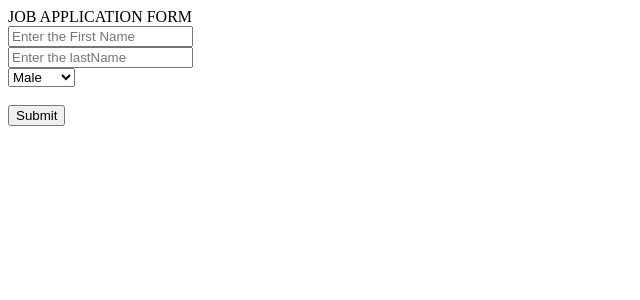
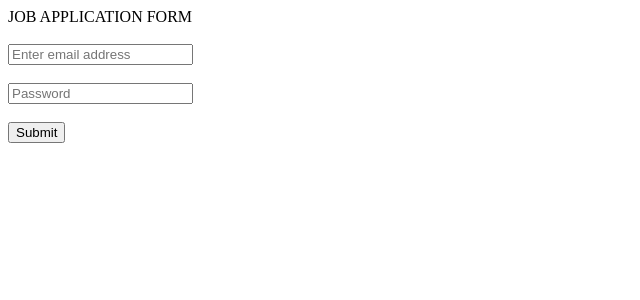
Before and after one commit to SadhanaShree09/Job_App, a React (Vite) app in the folder Job-Application/: page / in a window 1280 px wide. Shown: the top 300 px of the page, without its empty margins (0-640 px from the left). Built offline with nearby package versions, Linux system fonts and the light colour scheme.

Commit message:
feat:Added Controlled form with rules using react-hook-form

```diff
--- a/Job-Application/src/App.jsx
+++ b/Job-Application/src/App.jsx
@@ -1,8 +1,8 @@
-import {useForm} from 'react-hook-form';
+import {useForm , Controller} from 'react-hook-form';
 
 function App() {
 
-  const{ register, handleSubmit,formState : {errors} } = useForm();
+  const{ control, handleSubmit } = useForm();
 
   const onSubmit = (data) => {
     alert(`Form submitted Successfully with data : ${JSON.stringify(data)}`);
@@ -11,27 +11,57 @@ function App() {
   return (
     <div>
       <div>JOB APPLICATION FORM</div>
+      <br />
       <form onSubmit={handleSubmit(onSubmit)}>
-        <input {
-          ...register("firstName",{required : true})
-        }
-        placeholder='Enter the First Name'
+
+        <Controller
+            name = "email"
+            control = {control}
+            rules={
+              {
+                required : "Email is required",
+                pattern : {
+                  value :  /^[a-zA-Z0-9._%+-]+@[a-zA-Z0-9.-]+.[a-zA-Z]{2,4}$/,
+                  message : " Enter valid email.Example : admin123@gmail.com"
+                }
+              }
+            }
+            render={({field,fieldState:{error}})=>(
+            <>
+              <input
+              {...field}
+              type='email'
+              placeholder='Enter email address'
+              />
+              {error && <span>{error.message}</span>}
+            </>
+            )}
         />
-        {errors.firstName && <span>This filed is Required</span>}
-        <br />
-
-        <input {
-          ...register("lastName",{required : true})
-        }
-        placeholder='Enter the lastName'
-        />
-        {errors.lastName && <span>This filed is Required</span>}
-        <br />
-        <select {...register('gender')}>
-          <option value="male">Male</option>
-          <option value="female">Female</option>
-        </select>
-        <br /><br />
+          <br /><br />
+        <Controller
+            name="password"
+            control={control}
+            rules={
+              {
+                required : "Password is required",
+                pattern : {
+                  value : /^(?=.*[!@#$%^&*])/,
+                  message : "Password must contain special charc"
+                }
+              }
+            }
+            render={({field,fieldState : {error}})=>(
+              <>
+                <input
+                {...field}
+                type='password'
+                placeholder='Password'
+                />
+                {error && <span>{error.message}</span>}
+              </>
+            )}
+          />
+          <br /><br />
         <button type='submit'>Submit</button>
       </form>
     </div>
```
